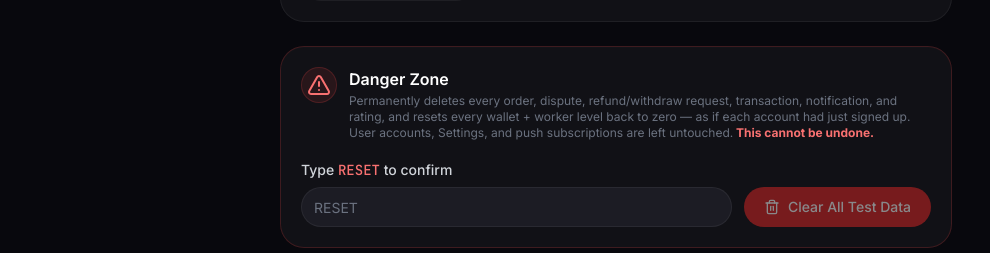
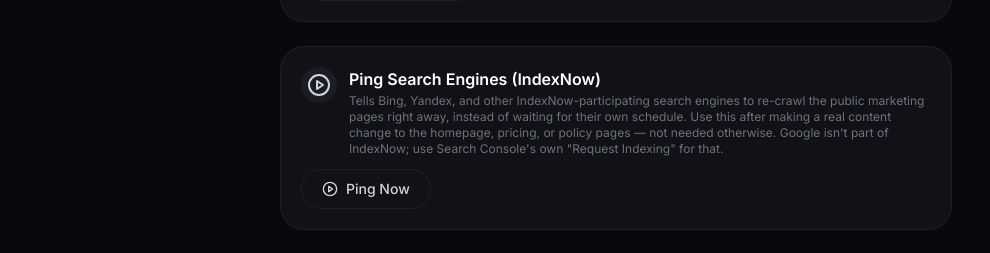
Before and after one commit to Mailzeon/Frontend, a Next.js app: page /admin/settings in a window 1280 px wide. Shown: the part 1090-1343 px from the top of the page, without its empty margins (0-990 px from the left). Built offline with nearby package versions, Linux system fonts and the light colour scheme; no server answers.

Commit message:
Update page.tsx

```diff
--- a/app/admin/settings/page.tsx
+++ b/app/admin/settings/page.tsx
@@ -82,6 +82,19 @@ export default function AdminSettingsPage() {
       toast.error(err.response?.data?.message || 'Failed to run sweep.');
     } finally {
       setRunningAutoComplete(false);
+    }
+  };
+
+  const [pingingIndexNow, setPingingIndexNow] = useState(false);
+  const handleIndexNowPing = async () => {
+    setPingingIndexNow(true);
+    try {
+      const { data } = await api.post('/admin/seo/indexnow-ping', {});
+      if (data.success) toast.success(`Pinged Bing/Yandex for ${data.data.urls.length} pages.`);
+    } catch (err: any) {
+      toast.error(err.response?.data?.message || 'IndexNow submission failed.');
+    } finally {
+      setPingingIndexNow(false);
     }
   };
 
@@ -269,6 +282,28 @@ export default function AdminSettingsPage() {
         </Button>
       </div>
 
+      {/* ── SEO: IndexNow ────────────────────────────────────────────────── */}
+      <div className="glass-card p-5">
+        <div className="flex items-start gap-3 mb-3">
+          <div className="w-9 h-9 rounded-xl bg-[#1C1C24] flex items-center justify-center shrink-0">
+            <PlayCircle className="w-4.5 h-4.5 text-gray-300" />
+          </div>
+          <div className="flex-1 min-w-0">
+            <p className="font-semibold text-white">Ping Search Engines (IndexNow)</p>
+            <p className="text-xs text-gray-500 mt-0.5">
+              Tells Bing, Yandex, and other IndexNow-participating search engines to re-crawl the
+              public marketing pages right away, instead of waiting for their own schedule. Use this
+              after making a real content change to the homepage, pricing, or policy pages — not
+              needed otherwise. Google isn't part of IndexNow; use Search Console's own "Request
+              Indexing" for that.
+            </p>
+          </div>
+        </div>
+        <Button onClick={handleIndexNowPing} loading={pingingIndexNow} variant="outline">
+          <PlayCircle className="w-4 h-4 mr-2" /> Ping Now
+        </Button>
+      </div>
+
       {/* ── Danger zone ──────────────────────────────────────────────────── */}
       <div className="glass-card p-5 border-red-500/20">
         <div className="flex items-start gap-3 mb-4">
```
